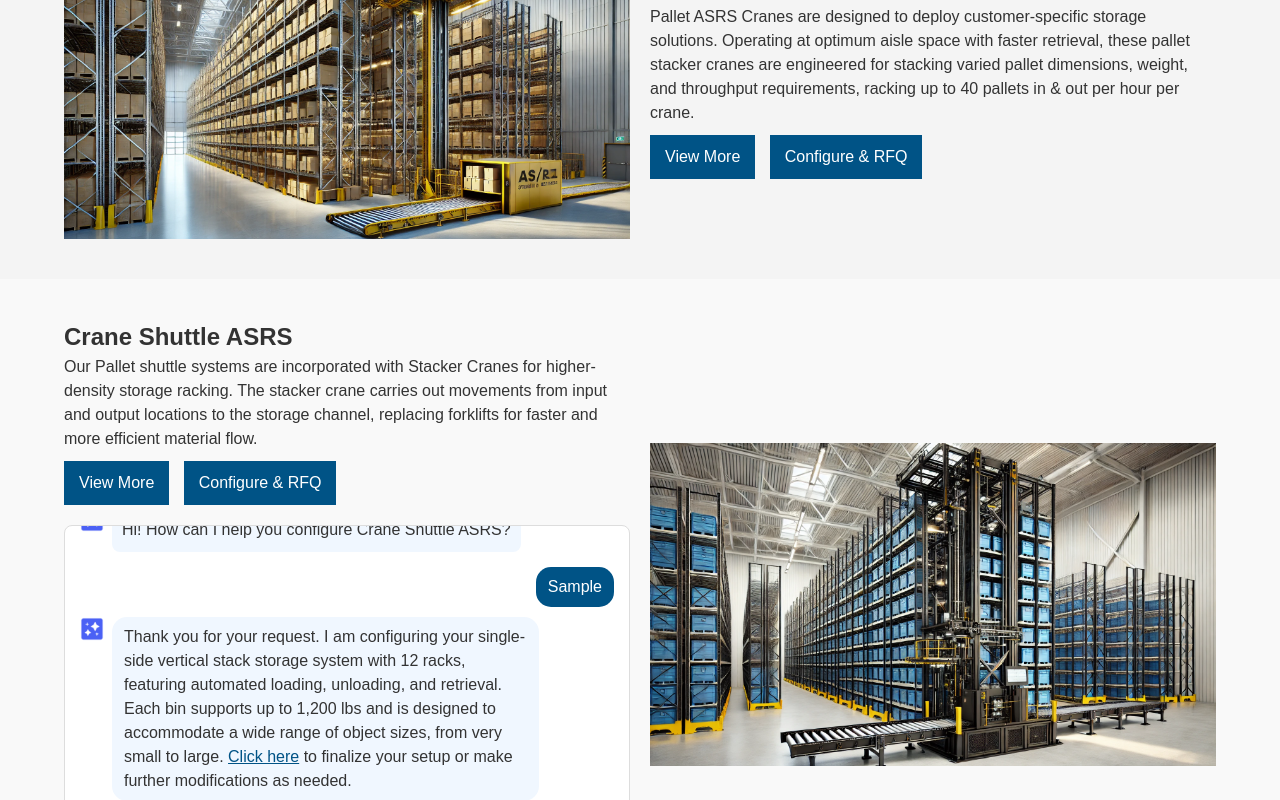
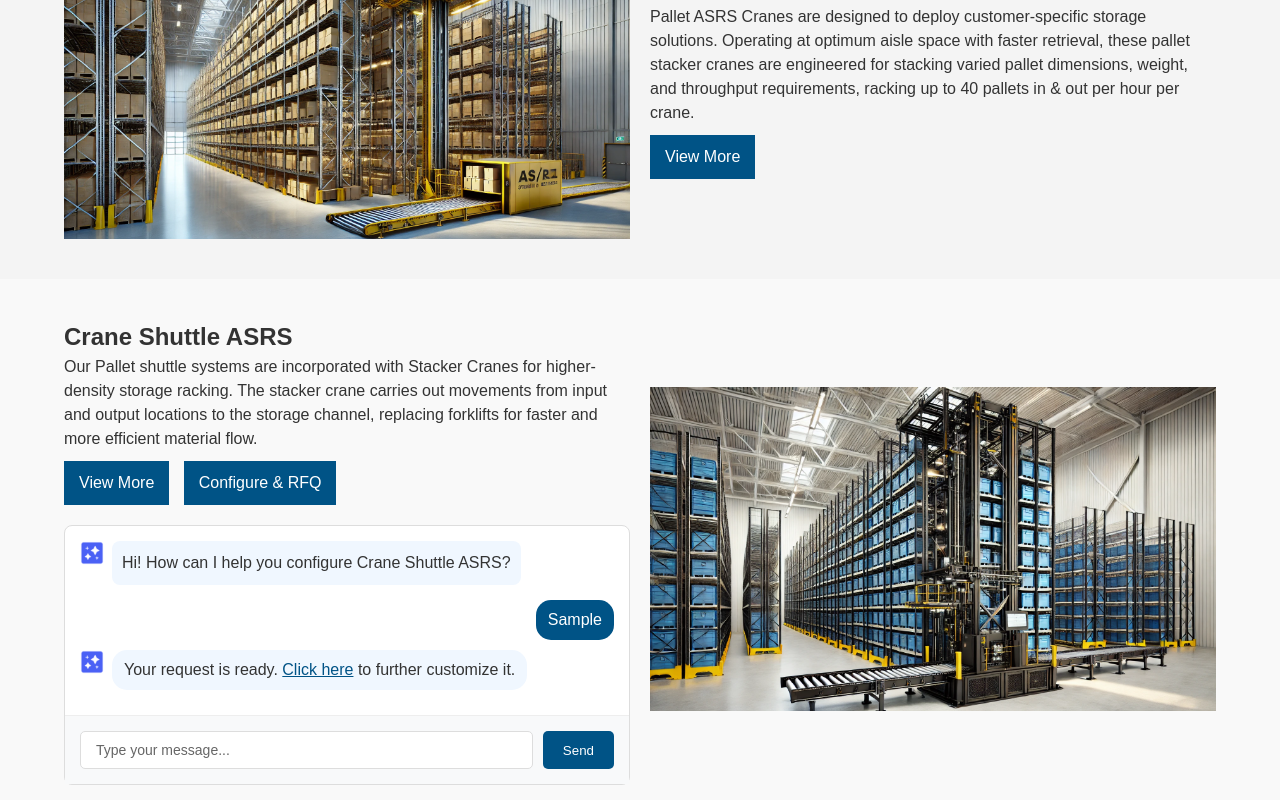
Before and after one commit to pagidik/smartstorage.github.io, a plain HTML site: page pallet-asrs.html in a window 1280 px wide. Both pictures are taken after typing "Sample" into the empty fields and a click on the button "Send". Shown: the part 983-1783 px from the top of the page. Drawn offline with Linux system fonts and the light colour scheme.

Commit message:
response updated

```diff
--- a/pallet-asrs.html
+++ b/pallet-asrs.html
@@ -142,7 +142,6 @@
       </p>
       <!-- Buttons -->
       <a href="#" class="hero-button" style="margin-right: 10px;">View More</a>
-      <a href="#" class="hero-button" style="background: #005386; color: #fff;">Configure &amp; RFQ</a>
       <!-- Chat interface removed from this section -->
     </div>
     <!-- Image on the RIGHT -->
@@ -180,7 +179,6 @@
         requirements, racking up to 40 pallets in &amp; out per hour per crane.
       </p>
       <a href="#" class="hero-button" style="margin-right: 10px;">View More</a>
-      <a href="#" class="hero-button" style="background: #005386; color: #fff;">Configure &amp; RFQ</a>
     </div>
   </div>
 </section>
@@ -295,8 +293,8 @@
 
         setTimeout(() => {
           messagesDiv.removeChild(processingMessage);
-          addMessage('Thank you for your request. I am configuring your single-side vertical stack storage system with 12 racks, featuring automated loading, unloading, and retrieval. Each bin supports up to 1,200 lbs and is designed to accommodate a wide range of object sizes, from very small to large. <a href="#" style="color: #005386; text-decoration: underline;">Click here</a> to finalize your setup or make further modifications as needed.', false);
-        }, 2000);
+          addMessage('Your request is ready. <a href="#" style="color: #005386; text-decoration: underline;">Click here</a> to further customize it. ', false);
+        }, 1000);
       }
     }
 
```
